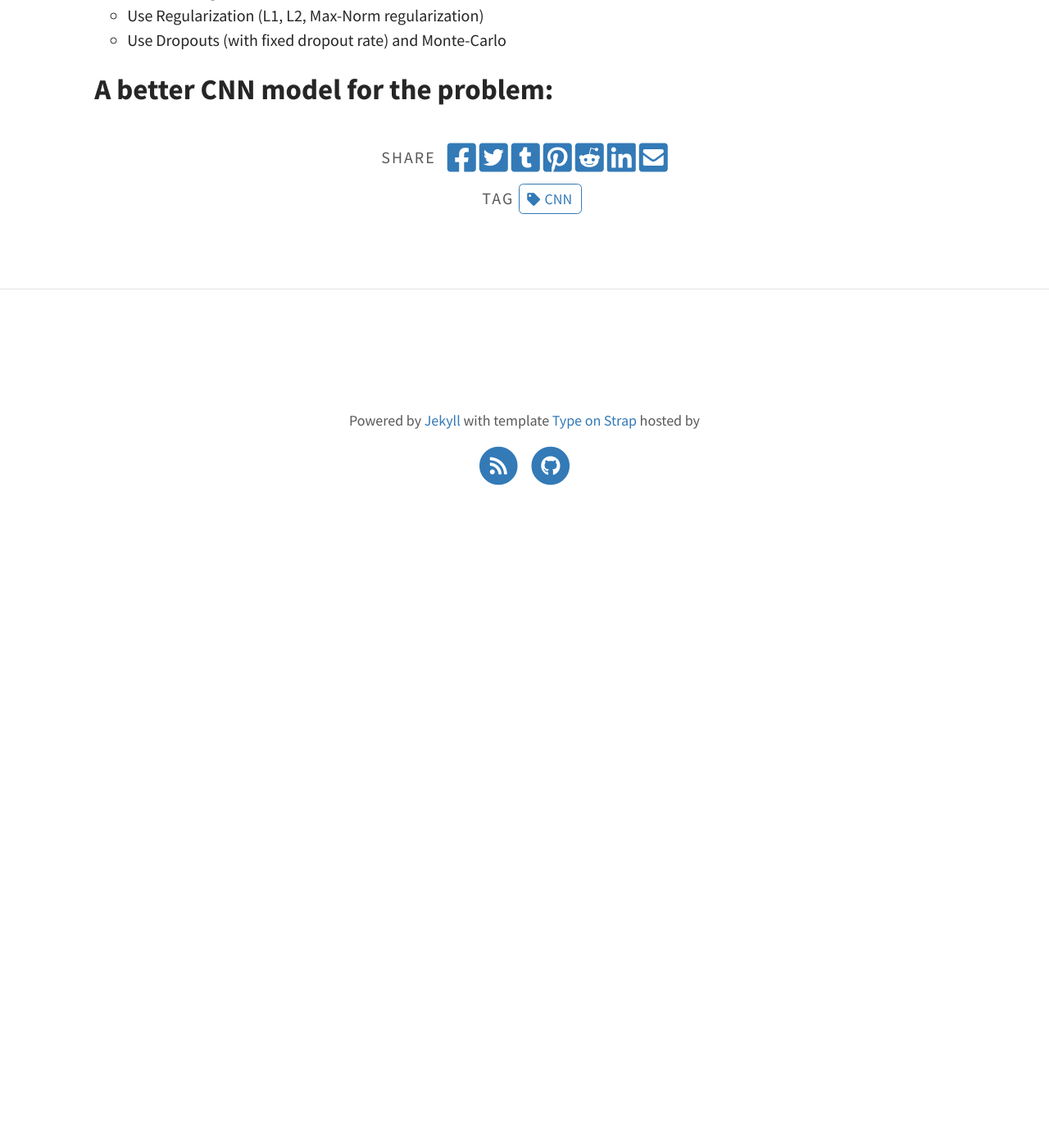
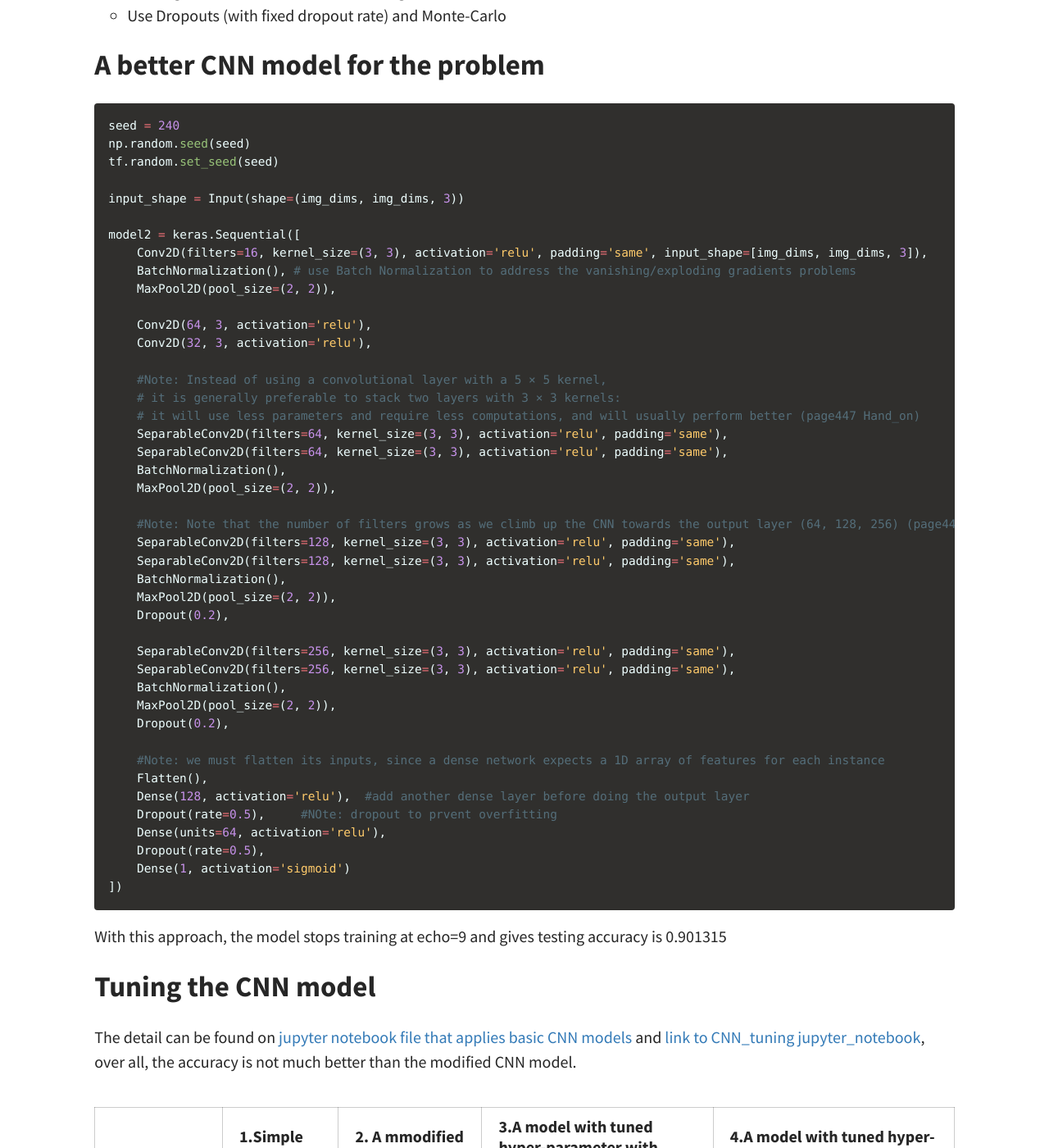
Before and after one commit to tranktle/porfolio, a Jekyll site: the page built from _posts/2021-05-20-cnn-chestimage-binary-classification.md, in a window 1280 px wide and 1400 px high, scrolled down 1962 px. Shown: the whole window at 82% size. Built offline with Jekyll 4.4.1, drawn with Linux system fonts in a browser that asks for light colours; before the commit the page ends 2592 px from its top, so only the background shows below that; some of the changed text lies outside the part shown.

Commit message:
Update 2021-05-20-cnn-chestimage-binary-classification.md

````diff
--- a/_posts/2021-05-20-cnn-chestimage-binary-classification.md
+++ b/_posts/2021-05-20-cnn-chestimage-binary-classification.md
@@ -8,7 +8,7 @@
 * TOC
 {:toc}
 
-# Applying Convolution Neural Network to a binary classification problem
+# Link to the problem and jupyter notebook files
 
 This is the final project for my Data Science class.
 - Here is the [link of the problem from Kaggle](https://www.kaggle.com/paultimothymooney/chest-xray-pneumonia)
@@ -18,7 +18,7 @@
 
 Overall, my accuracy is arround 90%
 
-# Detail of the project:
+# Detail of the project
 
 ## A basic CNN model
 
@@ -40,7 +40,7 @@
 When applying basic CNN model, the accuracy on the test set is 0.77960. We can improve the accuracy better and prevent some problems that can arrive with a CNN problem.
 Some common problems and solutions are
 
-## Some problems and common solutions to be considered:
+## Some problems and common solutions to be considered
 
 1. Vanishing/Exploding Gradient Problems: the gradients/signals die out or explode and saturate.
     - Glorot and He Initialization:
@@ -52,11 +52,67 @@
     - `ModelCheckpoint`: helps save checkpoint (by default) at the end of each epoch . Helps return the best model on the validation set.
     - `Earlystopping`: will interrupt training when it measures no progress on the validation set for a number of epochs and it will optionally roll back to the best model.
 
-3. Overfitting and some common solutions:
+3. Overfitting and some common solutions
     - Simplifying The Model: decrease the complexity of the model by remove layers or reduce the number of neurons.
     - Early Stopping:
     - Use Data Augmentation:
     - Use Regularization (L1, L2, Max-Norm regularization)
     - Use Dropouts (with fixed dropout rate) and Monte-Carlo
 
-## A better CNN model for the problem:
+## A better CNN model for the problem
+```python
+seed = 240
+np.random.seed(seed)
+tf.random.set_seed(seed)
+
+input_shape = Input(shape=(img_dims, img_dims, 3))
+
+model2 = keras.Sequential([
+    Conv2D(filters=16, kernel_size=(3, 3), activation='relu', padding='same', input_shape=[img_dims, img_dims, 3]),
+    BatchNormalization(), # use Batch Normalization to address the vanishing/exploding gradients problems
+    MaxPool2D(pool_size=(2, 2)),
+
+    Conv2D(64, 3, activation='relu'),
+    Conv2D(32, 3, activation='relu'),
+
+    #Note: Instead of using a convolutional layer with a 5 × 5 kernel,
+    # it is generally preferable to stack two layers with 3 × 3 kernels:
+    # it will use less parameters and require less computations, and will usually perform better (page447 Hand_on)
+    SeparableConv2D(filters=64, kernel_size=(3, 3), activation='relu', padding='same'),
+    SeparableConv2D(filters=64, kernel_size=(3, 3), activation='relu', padding='same'),
+    BatchNormalization(),
+    MaxPool2D(pool_size=(2, 2)),
+
+    #Note: Note that the number of filters grows as we climb up the CNN towards the output layer (64, 128, 256) (page448 Hanh-on)
+    SeparableConv2D(filters=128, kernel_size=(3, 3), activation='relu', padding='same'),
+    SeparableConv2D(filters=128, kernel_size=(3, 3), activation='relu', padding='same'),
+    BatchNormalization(),
+    MaxPool2D(pool_size=(2, 2)),
+    Dropout(0.2),
+
+    SeparableConv2D(filters=256, kernel_size=(3, 3), activation='relu', padding='same'),
+    SeparableConv2D(filters=256, kernel_size=(3, 3), activation='relu', padding='same'),
+    BatchNormalization(),
+    MaxPool2D(pool_size=(2, 2)),
+    Dropout(0.2),
+
+    #Note: we must flatten its inputs, since a dense network expects a 1D array of features for each instance
+    Flatten(),
+    Dense(128, activation='relu'),  #add another dense layer before doing the output layer
+    Dropout(rate=0.5),     #NOte: dropout to prvent overfitting
+    Dense(units=64, activation='relu'),
+    Dropout(rate=0.5),
+    Dense(1, activation='sigmoid')
+])
+```
+With this approach, the model stops training at echo=9 and gives testing accuracy is  0.901315
+
+## Tuning the CNN model
+
+The detail can be found on [jupyter notebook file that applies basic CNN models](https://github.com/tranktle/porfolio/blob/master/jupyternotebook/Final_ChestImage.ipynb) and
+[link to CNN_tuning jupyter_notebook](https://github.com/tranktle/porfolio/blob/master/jupyternotebook/Tune_ChestImage.ipynb), over all, the accuracy is not much better than the modified CNN model.
+
+| | 1.Simple Model | 2. A mmodified model| 3.A model with tuned hyper-parameter with callbacks | 4.A model with tuned hyper-parameter without callbacks|
+|-|-|-|-|-|
+|Validation accuracy|  0.8438 | 0.8887 | 0.9232 | 0.9587
+|Test accuracy| 0.7796| 0.9013 | 0.8026 |  0.9086
````
